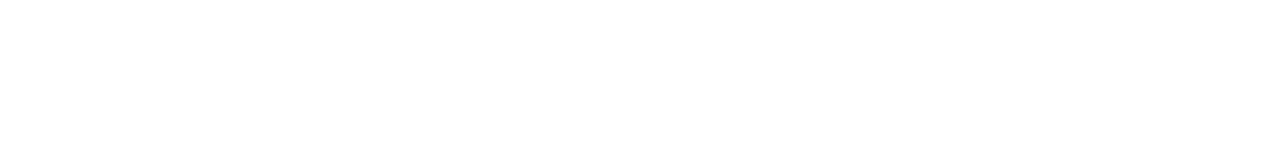
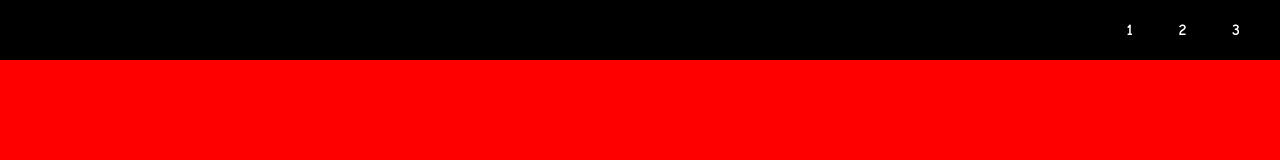
Before and after one commit to nicoalivernini/htmlcss-shoes, a plain HTML site: page index.html in a window 1280 px wide. Drawn offline with Linux system fonts and the light colour scheme.

Commit message:
Navbar e prima section

```diff
--- a/assets/css/master.css
+++ b/assets/css/master.css
@@ -0,0 +1,43 @@
+* {
+  margin: 0;
+  padding: 0;
+  box-sizing: border-box;
+}
+
+body {
+  font-family: 'Comic Neue', cursive;
+}
+
+nav {
+  text-align: right;
+}
+
+nav ul {
+  height: 60px;
+  background-color: black;
+  position: fixed;
+  width: 100%;
+  z-index: 1;
+  top: 0;
+  right: 0;
+  list-style: none;
+}
+
+nav ul li {
+  display: inline;
+  padding-right: 40px;
+  line-height: 60px;
+}
+
+nav ul li > a {
+  color: white;
+  text-decoration: none;
+}
+
+.container {
+  height: 100vh;
+}
+
+.red {
+  background-color: red;
+}
--- a/index.html
+++ b/index.html
@@ -3,8 +3,32 @@
   <head>
     <meta charset="utf-8">
     <title>Shoes</title>
+    <link rel="preconnect" href="https://fonts.gstatic.com">
+    <link href="https://fonts.googleapis.com/css2?family=Comic+Neue:wght@700&display=swap" rel="stylesheet">
+    <link rel="stylesheet" href="assets/css/master.css">
   </head>
   <body>
+    <header>
+      <nav>
+        <ul>
+          <li><a href="#">1</a></li>
+          <li><a href="#">2</a></li>
+          <li><a href="#">3</a></li>
+        </ul>
+      </nav>
+    </header>
+    <main>
+      <section>
+        <div class="container red">
+          <img src="" alt="">
+        </div>
+      </section>
+      <section>
 
+      </section>
+      <section>
+
+      </section>
+    </main>
   </body>
 </html>
```
